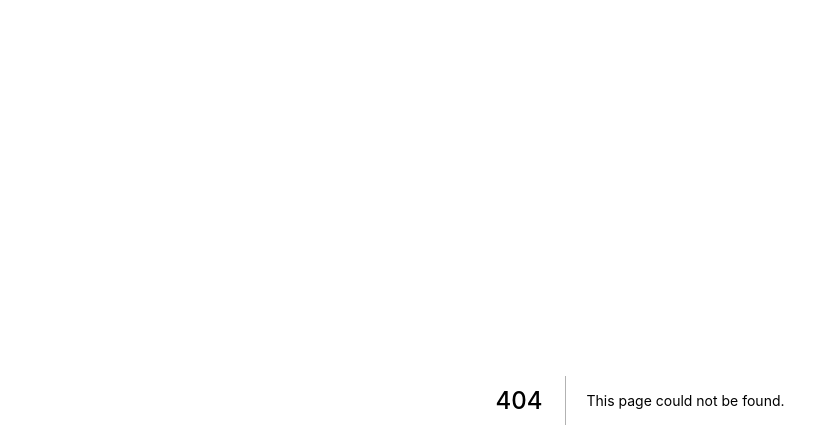
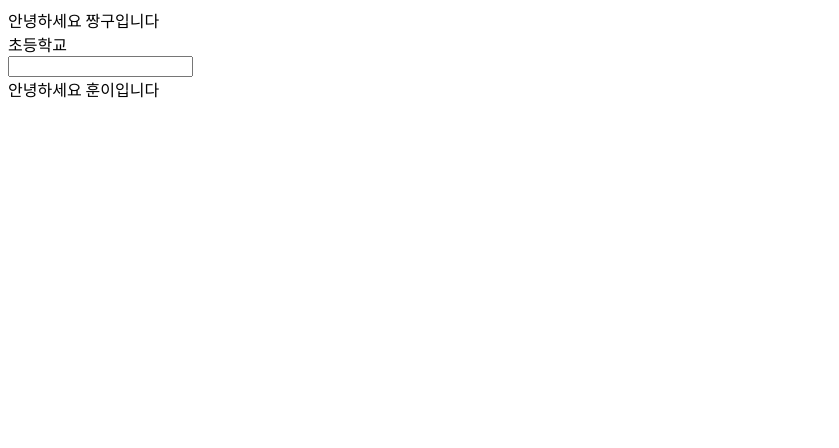
Before and after one commit to ju-ju2/precamp_class, a Next.js app: page /13-01-props-children in a window 1280 px wide. Before the commit this address had no page. Shown: the top 448 px of the page, without its empty margins (0-839 px from the left). Built offline with nearby package versions, Linux system fonts and the light colour scheme.

Commit message:
레이아웃 기본 개념

```diff
--- /dev/null
+++ b/pages/13-01-props-children/index.tsx
@@ -0,0 +1,9 @@
+import Layout from "../../src/components/units/13-props-children";
+
+export default function PropsChildrenPage() {
+  return (
+    <Layout school="초등학교">
+      <input type="text" />
+    </Layout>
+  );
+}
--- /dev/null
+++ b/src/components/units/13-props-children/index.tsx
@@ -0,0 +1,16 @@
+interface IProps {
+  school: string;
+  children: JSX.Element;
+}
+
+export default function Layout(props: IProps) {
+  return (
+    <>
+      <div>안녕하세요 짱구입니다</div>
+      <div>{props.school}</div>
+      <div>{props.children}</div>
+      {/* children 페이지만 무엇인지에 따라 바뀐다 */}
+      <div>안녕하세요 훈이입니다</div>
+    </>
+  );
+}
```
